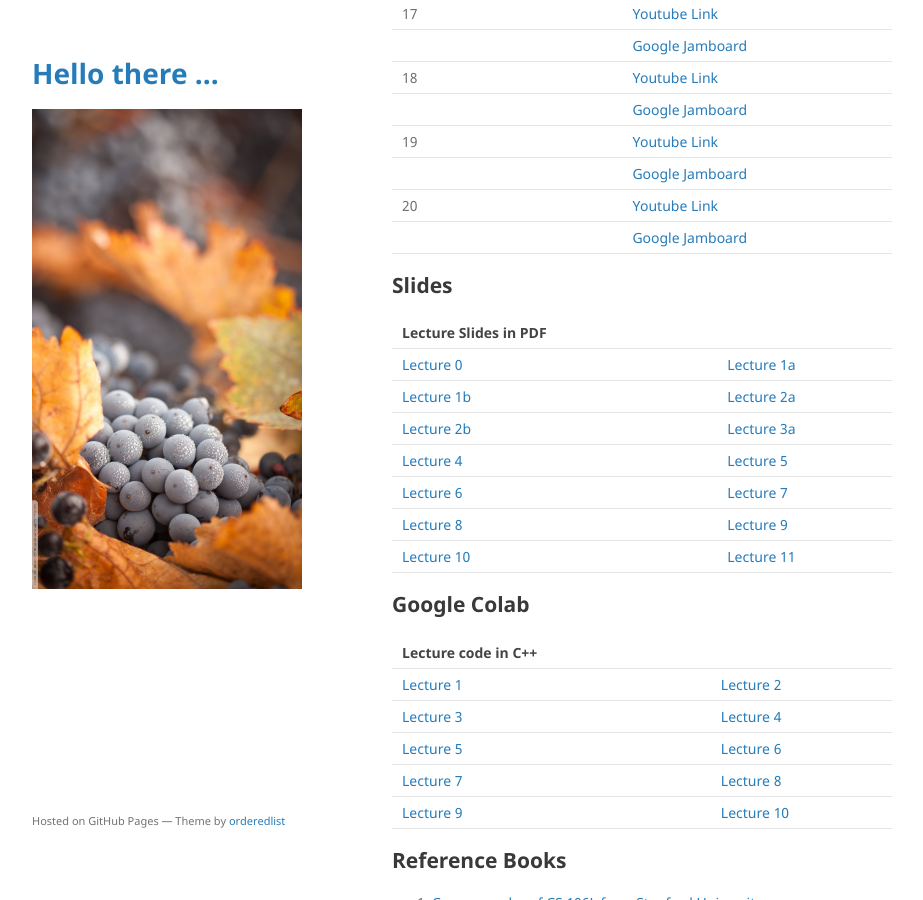
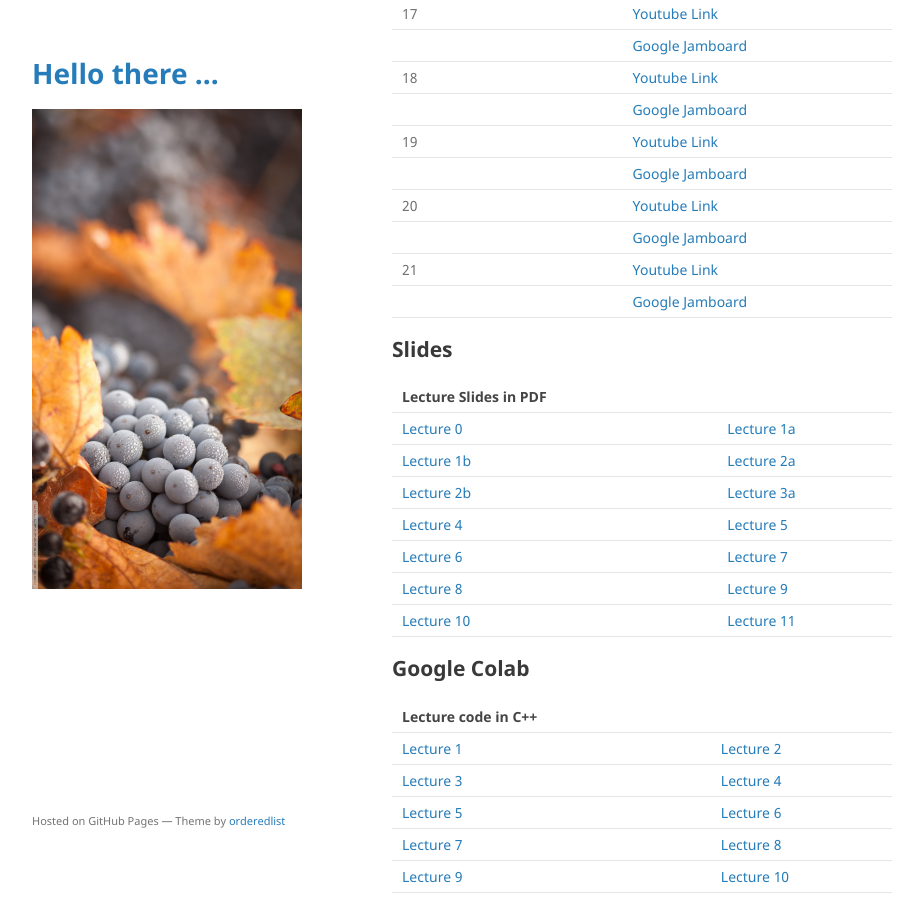
Before and after one commit to mohammadmotiurrahman/mohammadmotiurrahman.github.io, a Jekyll site: the page built from cse203_4/index.md, in a window 1280 px wide and 900 px high, scrolled down 3661 px. Shown: the whole window, without its empty margins (178-1101 px from the left). Built offline with Jekyll 4.4.1, drawn with Linux system fonts in a browser that asks for light colours; our own code applies the rules of GitHub Pages for plain Markdown files.

Commit message:
Update index.md

```diff
--- a/cse203_4/index.md
+++ b/cse203_4/index.md
@@ -123,6 +123,9 @@
 |         |              | [Google Jamboard](https://jamboard.google.com/d/1h0WRlXV1po_4_kaaSOI5m_0D_TtjhhgJF_YK5hVa9xI/edit?usp=sharing) |
 | 20      |              | [Youtube Link](https://youtu.be/ar_nQPAn0pI)                                                                   |
 |         |              | [Google Jamboard](https://jamboard.google.com/d/1IhD8bAk5D-u4oKWxwJNu6jErSS5aQImtzPHmIcaJyN8/edit?usp=sharing) |
+| 21      |              | [Youtube Link](https://youtu.be/eUjZDqbs628)                                                                   |
+|         |              | [Google Jamboard](https://jamboard.google.com/d/1IhD8bAk5D-u4oKWxwJNu6jErSS5aQImtzPHmIcaJyN8/edit?usp=sharing) |
+
 
 
 
```
